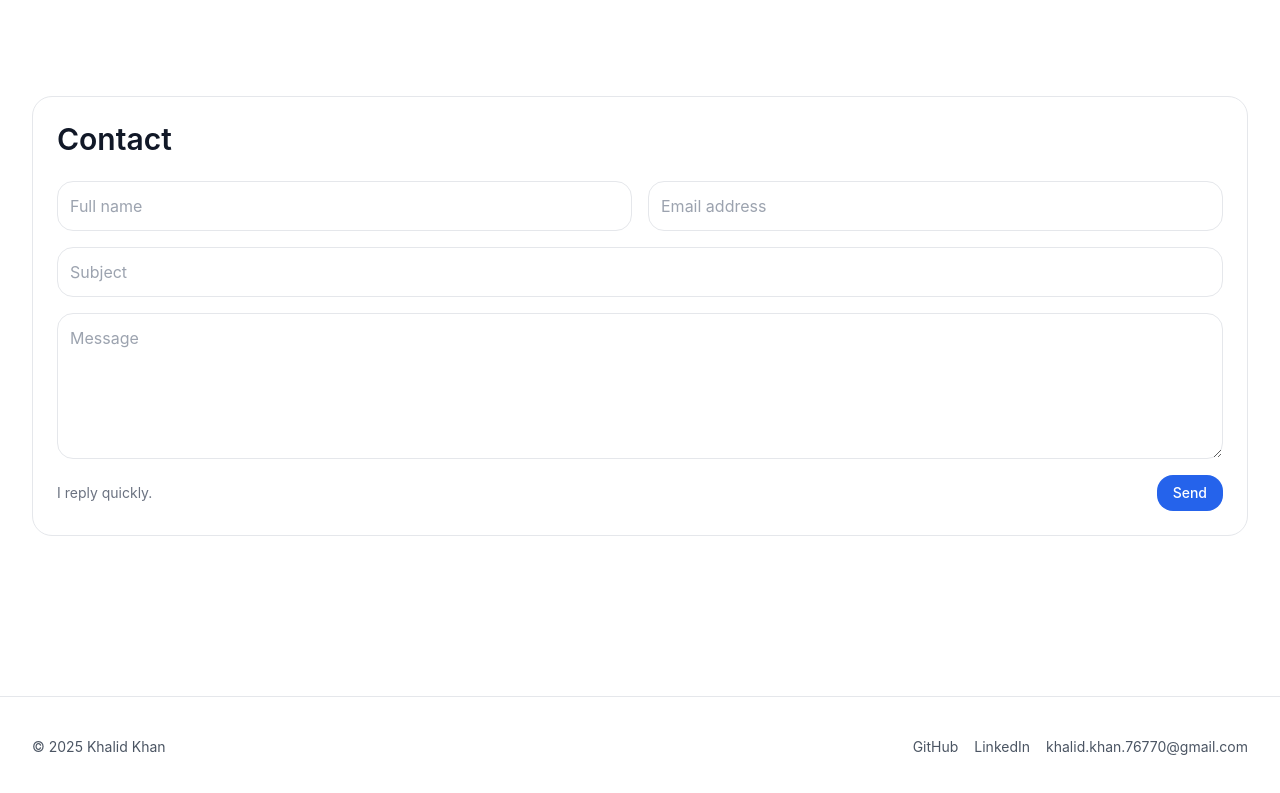
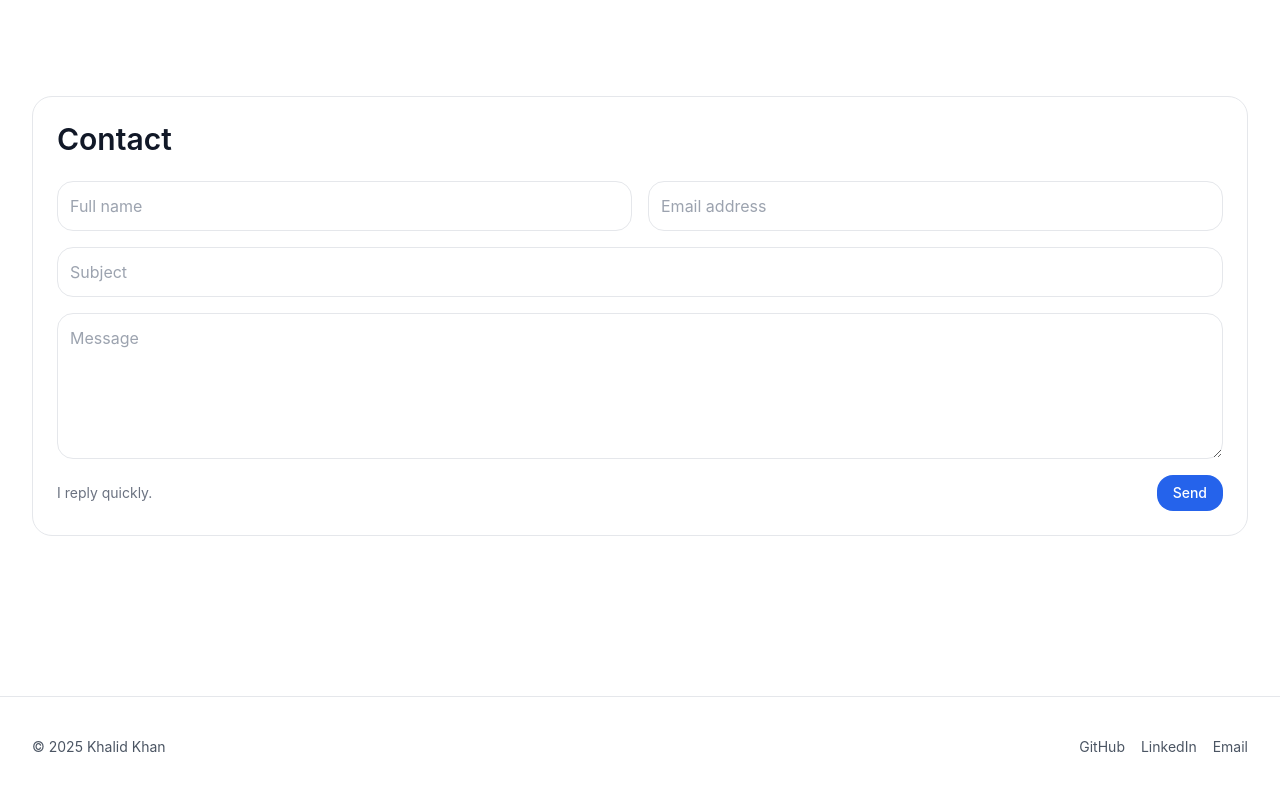
Before and after one commit to khalidkhan76770/portfolio, a Next.js app: page /portfolio/ in a window 1280 px wide. Shown: the part 2536-3329 px from the top of the page. Built offline with nearby package versions, Linux system fonts and the light colour scheme.

Commit message:
Update Footer.jsx

```diff
--- a/components/Footer.jsx
+++ b/components/Footer.jsx
@@ -8,7 +8,7 @@ export default function Footer() {
         <div className="flex gap-4">
           <a href="https://github.com/khalidkhan76770" target="_blank" rel="noreferrer" className="hover:text-blue-600">GitHub</a>
           <a href="https://www.linkedin.com/in/khalidkhan76770" target="_blank" rel="noreferrer" className="hover:text-blue-600">LinkedIn</a>
-          <a href={`mailto:${meta.email}`} className="hover:text-blue-600">{meta.email}</a>
+          <a href={`mailto:${meta.email}`} className="hover:text-blue-600">Email</a>
         </div>
       </div>
     </footer>
```
